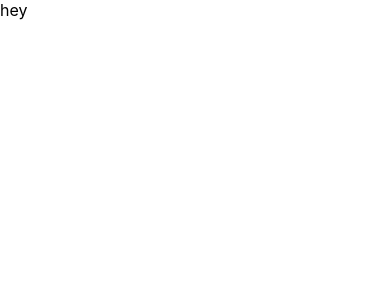
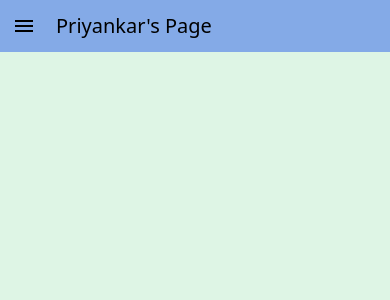
Before and after one commit to priyankarkoley/myspace, a React (Create React App) app: page / in a window 390 px wide. Shown: the top 300 px of the page. Built offline with nearby package versions, Linux system fonts and the light colour scheme.

Commit message:
Responsive NavBar Complete

```diff
--- a/package.json
+++ b/package.json
@@ -34,5 +34,8 @@
       "last 1 firefox version",
       "last 1 safari version"
     ]
+  },
+  "devDependencies": {
+    "tailwindcss": "^3.3.1"
   }
 }
--- /dev/null
+++ b/postcss.config.js
@@ -0,0 +1,6 @@
+module.exports = {
+  plugins: {
+    tailwindcss: {},
+    autoprefixer: {},
+  },
+}
--- a/public/index.html
+++ b/public/index.html
@@ -9,35 +9,15 @@
       name="description"
       content="Web site created using create-react-app"
     />
-    <link rel="apple-touch-icon" href="%PUBLIC_URL%/logo192.png" />
-    <!--
-      manifest.json provides metadata used when your web app is installed on a
-      user's mobile device or desktop. See https://developers.google.com/web/fundamentals/web-app-manifest/
-    -->
-    <link rel="manifest" href="%PUBLIC_URL%/manifest.json" />
-    <!--
-      Notice the use of %PUBLIC_URL% in the tags above.
-      It will be replaced with the URL of the `public` folder during the build.
-      Only files inside the `public` folder can be referenced from the HTML.
+    <link rel="preconnect" href="https://fonts.googleapis.com">
+    <link rel="preconnect" href="https://fonts.gstatic.com" crossorigin>
+    <link href="https://fonts.googleapis.com/css2?family=Poppins:ital,wght@1,200&display=swap" rel="stylesheet">
 
-      Unlike "/favicon.ico" or "favicon.ico", "%PUBLIC_URL%/favicon.ico" will
-      work correctly both with client-side routing and a non-root public URL.
-      Learn how to configure a non-root public URL by running `npm run build`.
-    -->
-    <title>React App</title>
+    <link rel="stylesheet" href="https://fonts.googleapis.com/css2?family=Material+Symbols+Outlined:opsz,wght,FILL,GRAD@48,400,0,0" />
+
+    <title>It's Priyankar</title>
   </head>
   <body>
-    <noscript>You need to enable JavaScript to run this app.</noscript>
     <div id="root"></div>
-    <!--
-      This HTML file is a template.
-      If you open it directly in the browser, you will see an empty page.
-
-      You can add webfonts, meta tags, or analytics to this file.
-      The build step will place the bundled scripts into the <body> tag.
-
-      To begin the development, run `npm start` or `yarn start`.
-      To create a production bundle, use `npm run build` or `yarn build`.
-    -->
   </body>
 </html>
--- a/src/App.js
+++ b/src/components/App.js
@@ -1,10 +1,11 @@
 import React from 'react'
+import Navbar from './Navbar';
 
 function App() {
   return (
-    <div className="App">
-    hey
-    </div>
+    <>
+    <Navbar/>
+    </>
   );
 }
 
--- /dev/null
+++ b/src/components/Navbar.js
@@ -0,0 +1,23 @@
+import React from "react";
+
+export default function Navbar() {
+  return (
+    <>
+      <div className="flex items-center bg-[#2d60ea80]">
+        <span className="ml-3 material-symbols-outlined sm:hidden">menu</span>
+
+        <div className="ml-2 pl-3 text-xl py-3 sm:ml-3 md:ml-5 lg:ml-7 xl:ml-12 2xl:text-2xl">
+          Priyankar's Page
+        </div>
+
+        <div className="hidden ml-auto mr-5 2xl:text-lg sm:flex space-x-5 md:mr-10 lg:mr-12 xl:mr-20 2xl:mr-32 md:space-x-10 lg:space-x-16 2xl:space-x-24">
+          <div className="text-center">Home</div>
+          <div className="text-center">About Me</div>
+          <div className="text-center">Folio</div>
+          <div className="text-center">Resume</div>
+          <div className="text-center">Contact Me</div>
+        </div>
+      </div>
+    </>
+  );
+}
--- a/src/index.css
+++ b/src/index.css
@@ -1,13 +1,10 @@
+@tailwind base;
+@tailwind components;
+@tailwind utilities;
+
 body {
   margin: 0;
-  font-family: -apple-system, BlinkMacSystemFont, 'Segoe UI', 'Roboto', 'Oxygen',
-    'Ubuntu', 'Cantarell', 'Fira Sans', 'Droid Sans', 'Helvetica Neue',
-    sans-serif;
+  background-color: #DEF5E5;
   -webkit-font-smoothing: antialiased;
   -moz-osx-font-smoothing: grayscale;
 }
-
-code {
-  font-family: source-code-pro, Menlo, Monaco, Consolas, 'Courier New',
-    monospace;
-}
--- a/src/index.js
+++ b/src/index.js
@@ -1,7 +1,7 @@
 import React from 'react';
 import ReactDOM from 'react-dom/client';
 import './index.css';
-import App from './App';
+import App from './components/App';
 
 const root = ReactDOM.createRoot(document.getElementById('root'));
 root.render(
--- /dev/null
+++ b/tailwind.config.js
@@ -0,0 +1,10 @@
+/** @type {import('tailwindcss').Config} */
+module.exports = {
+  content: [
+    "./src/**/*.{js,jsx,ts,tsx}",
+  ],
+  theme: {
+    extend: {},
+  },
+  plugins: [],
+}
```
Also changed, not shown: 1 other file (tests, documents, lock files or other folders).
